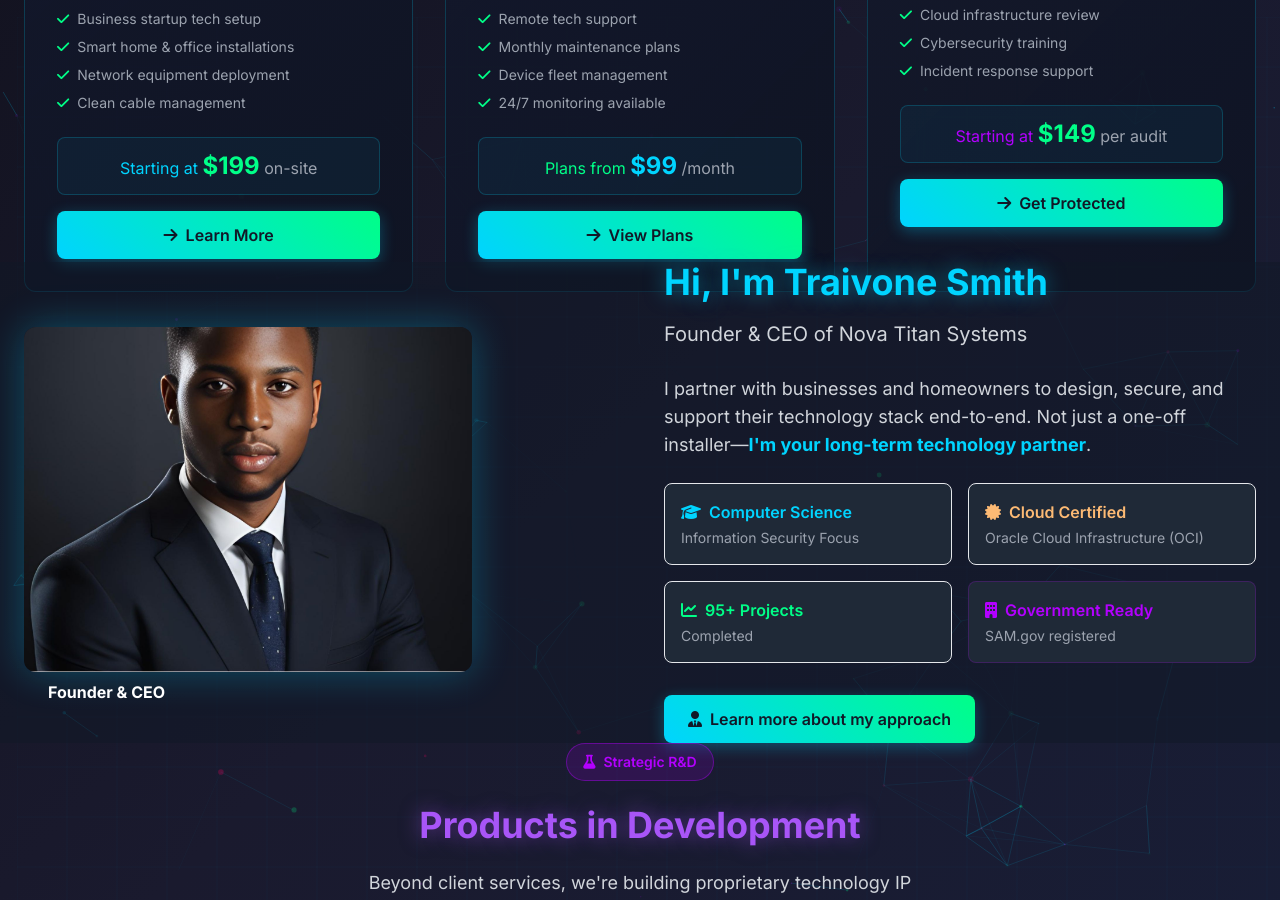
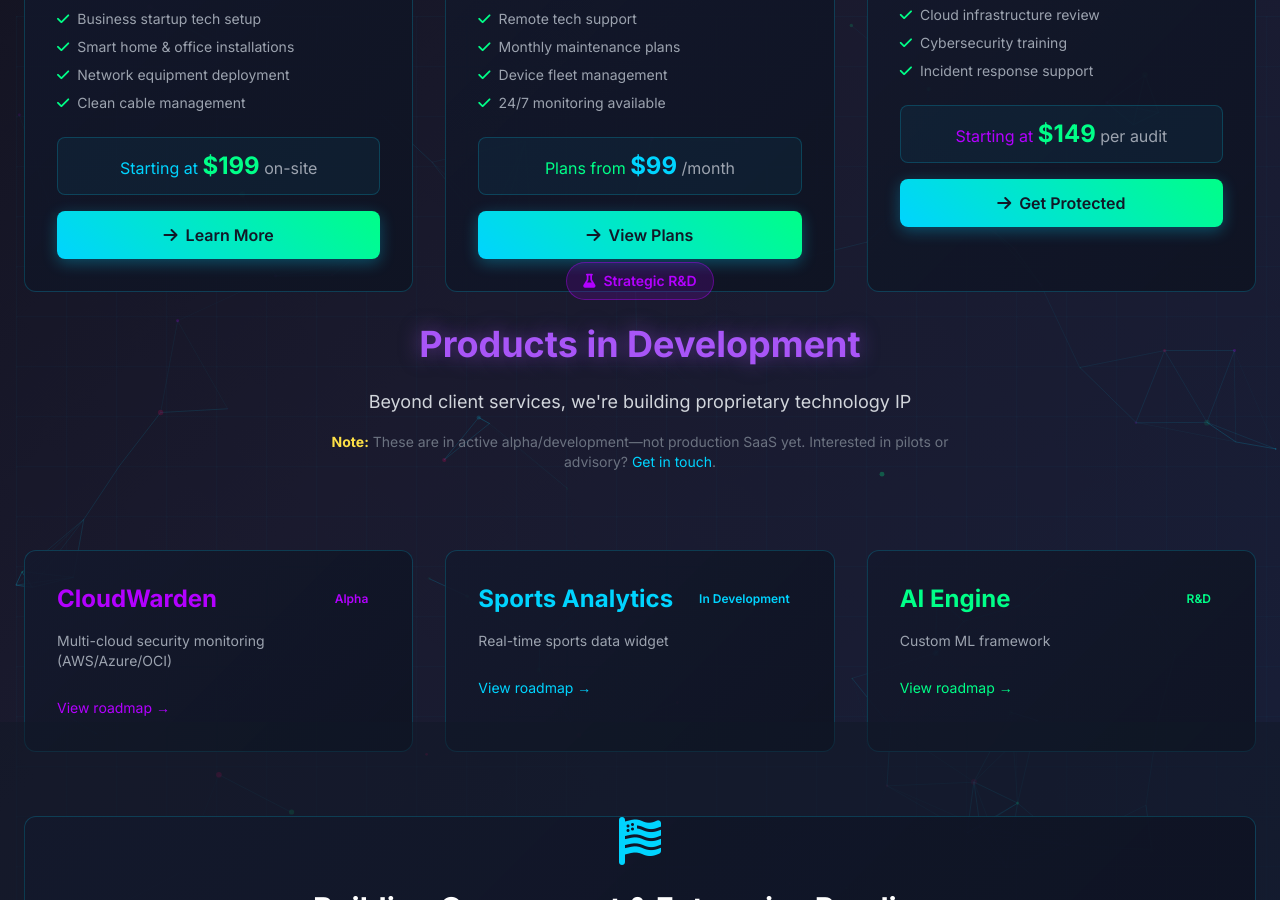
Before and after one commit to tzsmit/nova-titan-site, a Jekyll site: the page built from index.html, in a window 1280 px wide and 900 px high, scrolled down 1504 px. Built offline with Jekyll 4.4.1, drawn with Linux system fonts in a browser that asks for light colours; nearby versions of some CDN libraries.

Commit message:
fix: remove duplicate CEO section from homepage & resize headshot
URGENT FIXES per user feedback:

1. REMOVED CEO section from homepage completely (lines 213-277)
   - User reported: "I don't want CEO info on front if I have a CEO section"
   - Removed: Photo, bio, credentials, entire section
   - This was causing headshot overlap issues
   - CEO info now ONLY on /ceo/ page

2. REDUCED CEO page headshot size
   - Changed: max-w-lg → max-w-sm (512px → 384px)
   - User reported: "Headshot is too big in CEO section"
   - 25% size reduction for better proportion

Homepage now flows cleanly:
Hero → Divisions → Services → Products → Government → CTA

No duplicate content, no overlapping elements.

```diff
--- a/ceo/index.html
+++ b/ceo/index.html
@@ -12,7 +12,7 @@
         <div class="inline-block relative">
           <img src="/assets/img/headshot-placeholder.jpg"
                alt="Traivone Smith - CEO & Founder, Nova Titan Systems"
-               class="rounded-2xl shadow-2xl border-4 border-cyan-400/40 w-full max-w-lg mx-auto"
+               class="rounded-2xl shadow-2xl border-4 border-cyan-400/40 w-full max-w-sm mx-auto"
                style="box-shadow: 0 0 60px rgba(0, 212, 255, 0.4);">
           <div class="absolute -bottom-6 left-1/2 transform -translate-x-1/2 bg-gradient-to-r from-cyan-600 via-purple-600 to-green-600 px-8 py-3 rounded-full shadow-xl">
             <span class="text-white font-bold text-lg">Founder & CEO</span>
--- a/index.html
+++ b/index.html
@@ -210,73 +210,7 @@
   </div>
 </section>
 
-<!-- CEO/Founder Section -->
-<section class="content py-20 bg-gray-900/50">
-  <div class="max-w-7xl mx-auto px-6">
-    <div class="grid grid-cols-1 lg:grid-cols-2 gap-12 items-center">
-      <!-- CEO Photo -->
-      <div class="text-center lg:text-left">
-        <div class="inline-block relative">
-          <img src="/assets/img/headshot-placeholder.jpg"
-               alt="Traivone Smith - Founder & CEO, Nova Titan Systems"
-               class="rounded-xl shadow-2xl border-4 border-cyan-400/30 w-full max-w-md mx-auto"
-               style="box-shadow: 0 0 40px rgba(0, 212, 255, 0.3);">
-          <div class="absolute -bottom-4 left-1/2 transform -translate-x-1/2 bg-gradient-to-r from-cyan-600 to-green-600 px-6 py-2 rounded-full">
-            <span class="text-white font-bold">Founder & CEO</span>
-          </div>
-        </div>
-      </div>
-
-      <!-- CEO Content -->
-      <div>
-        <h2 class="text-4xl font-bold text-cyan-300 glow mb-4">Hi, I'm Traivone Smith</h2>
-        <p class="text-xl text-gray-300 mb-6 leading-relaxed">
-          Founder & CEO of Nova Titan Systems
-        </p>
-        <p class="text-gray-300 text-lg mb-6">
-          I partner with businesses and homeowners to design, secure, and support their technology
-          stack end-to-end. Not just a one-off installer—<strong class="text-cyan-300">I'm your
-          long-term technology partner</strong>.
-        </p>
-
-        <!-- Quick Credentials -->
-        <div class="grid md:grid-cols-2 gap-4 mb-8">
-          <div class="bg-gray-800 rounded-lg p-4 border border-cyan-400/20">
-            <div class="text-cyan-300 font-semibold mb-1">
-              <i class="fas fa-graduation-cap mr-2"></i>Computer Science
-            </div>
-            <div class="text-sm text-gray-400">Information Security Focus</div>
-          </div>
-          <div class="bg-gray-800 rounded-lg p-4 border border-orange-400/20">
-            <div class="text-orange-300 font-semibold mb-1">
-              <i class="fas fa-certificate mr-2"></i>Cloud Certified
-            </div>
-            <div class="text-sm text-gray-400">Oracle Cloud Infrastructure (OCI)</div>
-          </div>
-          <div class="bg-gray-800 rounded-lg p-4 border border-green-400/20">
-            <div class="text-green-300 font-semibold mb-1">
-              <i class="fas fa-chart-line mr-2"></i>95+ Projects
-            </div>
-            <div class="text-sm text-gray-400">Completed</div>
-          </div>
-          <div class="bg-gray-800 rounded-lg p-4 border border-purple-400/20">
-            <div class="text-purple-300 font-semibold mb-1">
-              <i class="fas fa-building mr-2"></i>Government Ready
-            </div>
-            <div class="text-sm text-gray-400">SAM.gov registered</div>
-          </div>
-        </div>
-
-        <a href="/ceo/" class="btn-grad text-gray-900 font-semibold py-3 px-6 rounded-lg inline-flex items-center">
-          <i class="fas fa-user-tie mr-2"></i>
-          Learn more about my approach
-        </a>
-      </div>
-    </div>
-  </div>
-</section>
-
-<!-- Products in Development (MOVED AFTER CORE SERVICES) -->
+<!-- Products in Development -->
 <section class="content py-20">
   <div class="max-w-7xl mx-auto px-6">
     <div class="text-center mb-12">
```
